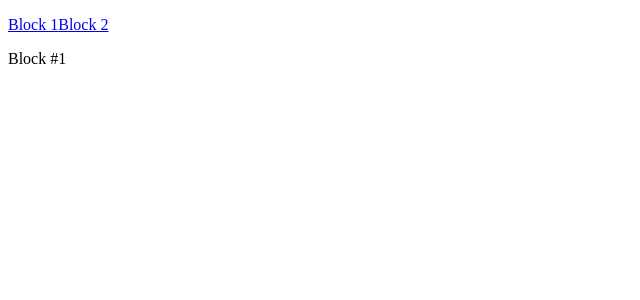
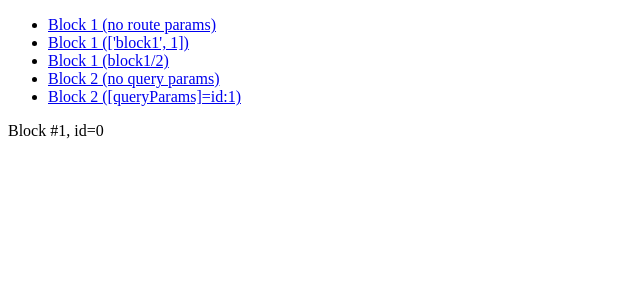
Before and after one commit to cysun/angular-routing, an Angular app: page /block1 in a window 1280 px wide. Shown: the top 300 px of the page, without its empty margins (0-640 px from the left). Built offline with nearby package versions, Linux system fonts and the light colour scheme.

Commit message:
Added route and query parameters

```diff
--- a/src/app/app.component.html
+++ b/src/app/app.component.html
@@ -1,5 +1,8 @@
-<p>
-  <a [routerLink]="['block1']">Block 1</a>
-  <a routerLink="block2">Block 2</a>
-</p>
+<ul>
+  <li><a routerLink="block1">Block 1 (no route params)</a></li>
+  <li><a [routerLink]="['block1', 1]">Block 1 (['block1', 1])</a></li>
+  <li><a routerLink="block1/2">Block 1 (block1/2)</a></li>
+  <li><a routerLink="block2">Block 2 (no query params)</a></li>
+  <li><a routerLink="block2" [queryParams]="{id: 1}">Block 2 ([queryParams]=id:1)</a></li>
+</ul>
 <router-outlet></router-outlet>
--- a/src/app/app.module.ts
+++ b/src/app/app.module.ts
@@ -6,13 +6,15 @@ import { AppRoutingModule } from './app-routing.module';
 import { AppComponent } from './app.component';
 import { Block1Component } from './block1/block1.component';
 import { Block2Component } from './block2/block2.component';
+import { Block3Component } from './block3/block3.component';
 
 
 @NgModule({
   declarations: [
     AppComponent,
     Block1Component,
-    Block2Component
+    Block2Component,
+    Block3Component
   ],
   imports: [
     BrowserModule,
--- a/src/app/block1/block1.component.html
+++ b/src/app/block1/block1.component.html
@@ -1,3 +1,3 @@
 <p>
-  Block #1
+  Block #1, id={{id}}
 </p>
--- a/src/app/block1/block1.component.ts
+++ b/src/app/block1/block1.component.ts
@@ -1,15 +1,25 @@
-import { Component, OnInit } from '@angular/core';
+import { Component, OnInit, OnDestroy } from '@angular/core';
+import { ActivatedRoute } from '@angular/router';
+import { Subscription } from 'rxjs/Subscription';
 
 @Component({
   selector: 'app-block1',
-  templateUrl: './block1.component.html',
-  styleUrls: ['./block1.component.css']
+  templateUrl: './block1.component.html'
 })
-export class Block1Component implements OnInit {
+export class Block1Component implements OnInit, OnDestroy {
+  private id: number;
+  private paramsSub: Subscription;
 
-  constructor() { }
+  constructor(private route: ActivatedRoute) {}
 
   ngOnInit() {
+    this.paramsSub = this.route.params.subscribe(params => {
+      this.id = params['id'] || 0;
+    });
   }
 
+  ngOnDestroy() {
+    this.paramsSub.unsubscribe();
+    console.log('Block 1 destroyed.');
+  }
 }
--- a/src/app/block2/block2.component.html
+++ b/src/app/block2/block2.component.html
@@ -1,3 +1,3 @@
 <p>
-  Block #2
+  Block #2, id={{id}}
 </p>
--- a/src/app/block2/block2.component.ts
+++ b/src/app/block2/block2.component.ts
@@ -1,15 +1,25 @@
-import { Component, OnInit } from '@angular/core';
+import { Component, OnInit, OnDestroy } from '@angular/core';
+import { ActivatedRoute } from '@angular/router';
+import { Subscription } from 'rxjs/Subscription';
 
 @Component({
   selector: 'app-block2',
-  templateUrl: './block2.component.html',
-  styleUrls: ['./block2.component.css']
+  templateUrl: './block2.component.html'
 })
-export class Block2Component implements OnInit {
+export class Block2Component implements OnInit, OnDestroy {
+  private id: number;
+  private queryParamsSub: Subscription;
 
-  constructor() { }
+  constructor(private route: ActivatedRoute) {}
 
   ngOnInit() {
+    this.queryParamsSub = this.route.queryParams.subscribe(params => {
+      this.id = params['id'] || 0;
+    });
   }
 
+  ngOnDestroy() {
+    this.queryParamsSub.unsubscribe();
+    console.log('Block 2 destroyed.');
+  }
 }
--- /dev/null
+++ b/src/app/block3/block3.component.html
@@ -0,0 +1,3 @@
+<p>
+  Block #3
+</p>
--- /dev/null
+++ b/src/app/block3/block3.component.ts
@@ -0,0 +1,11 @@
+import { Component, OnInit } from '@angular/core';
+
+@Component({
+  selector: 'app-block3',
+  templateUrl: './block3.component.html'
+})
+export class Block3Component implements OnInit {
+  constructor() {}
+
+  ngOnInit() {}
+}
```
Also changed, not shown: src/app/app-routing.module.ts (+5 -2 lines), src/app/block1/block1.component.css (deleted), src/app/block2/block2.component.css (deleted), 1 other file (tests, documents, lock files or other folders).
